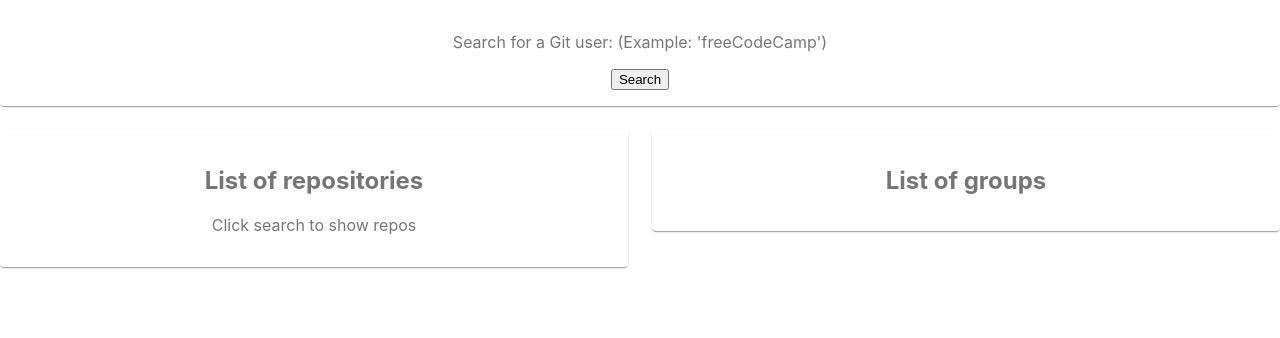
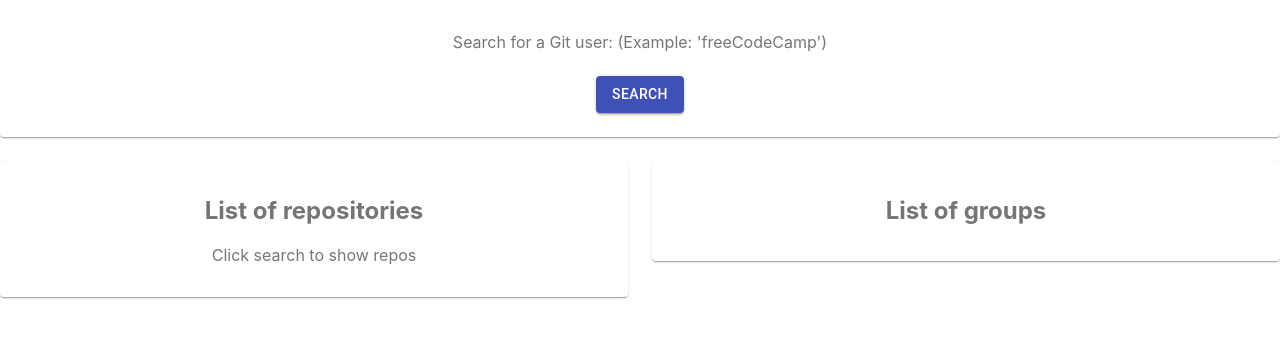
Before and after one commit to dotslashbin/gatehub, a React (Create React App) app: page / in a window 1280 px wide. Shown: the top 338 px of the page. Built offline with nearby package versions, Linux system fonts and the light colour scheme.

Commit message:
WIP: Added styles

```diff
--- a/src/components/Gitsearcher.jsx
+++ b/src/components/Gitsearcher.jsx
@@ -1,10 +1,41 @@
 import React from 'react';
 import { connect } from 'react-redux';
 import { searchUserData } from '../actions'
+import { makeStyles } from '@material-ui/core/styles'
+import Button from '@material-ui/core/Button';
 
-let searchButton = ({ searchUserData }) => (
-	<button onClick={ () => searchUserData('freeCodeCamp') }>Search</button>
-)
+const useStyles = makeStyles(theme => ({
+	container: {
+	  display: 'flex',
+	  flexWrap: 'wrap',
+	},
+	textField: {
+	  marginLeft: theme.spacing(1),
+	  marginRight: theme.spacing(1),
+	  width: 200,
+	},
+	dense: {
+	  marginTop: 19,
+	},
+	menu: {
+	  width: 200,
+	},
+	button: {
+		margin: theme.spacing(1),
+	  },
+  }));
+
+
+let searchButton = ({ searchUserData }) => {
+
+	const classes = new useStyles()
+
+	return (
+		<div>
+			<Button variant="contained" color="primary" className={classes.button} onClick={ () => searchUserData('dotslashbin') }>Search</Button>
+		</div>
+	)
+}
 
 const mapDispatchToProps = {
 	searchUserData: searchUserData
```
